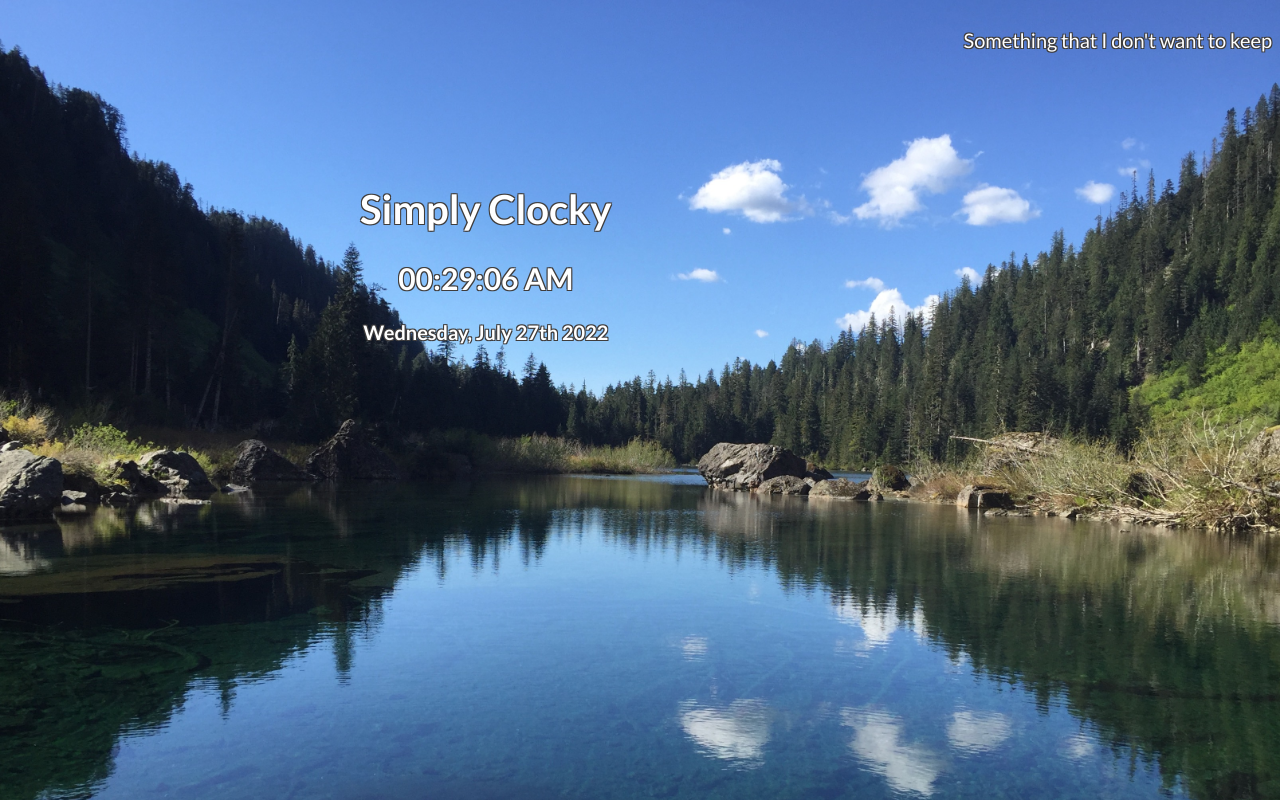
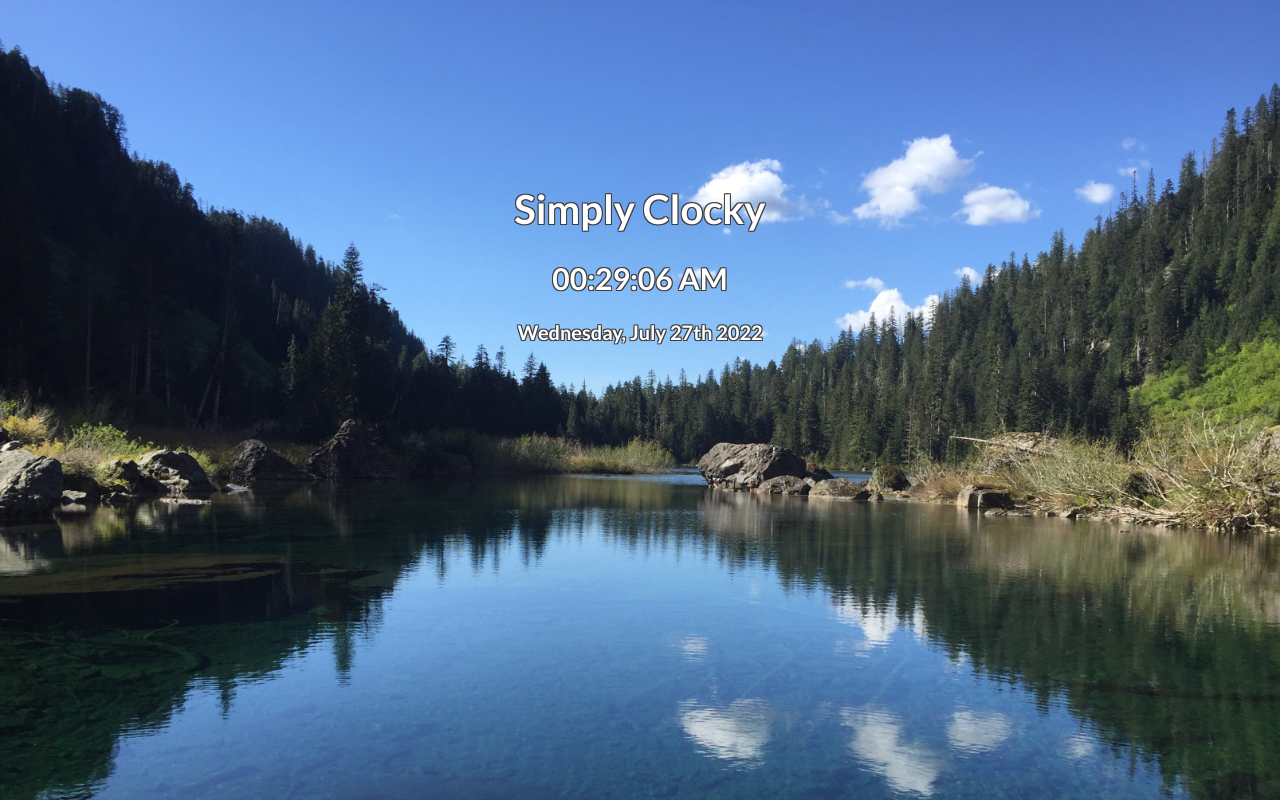
Before and after one commit to natsal33/digClockApp, a plain HTML site: page index.html in a window 1280 px wide. Drawn offline with Linux system fonts and the light colour scheme.

Commit message:
finalized working script

```diff
--- a/index.html
+++ b/index.html
@@ -17,8 +17,6 @@
         <h2 id='time'></h2>
         <h3 id='date'></h3>
     </div>
-    <div>
-        <p>Something that I don't want to keep</p>
-    </div>
+
 </body>
 </html>
```
